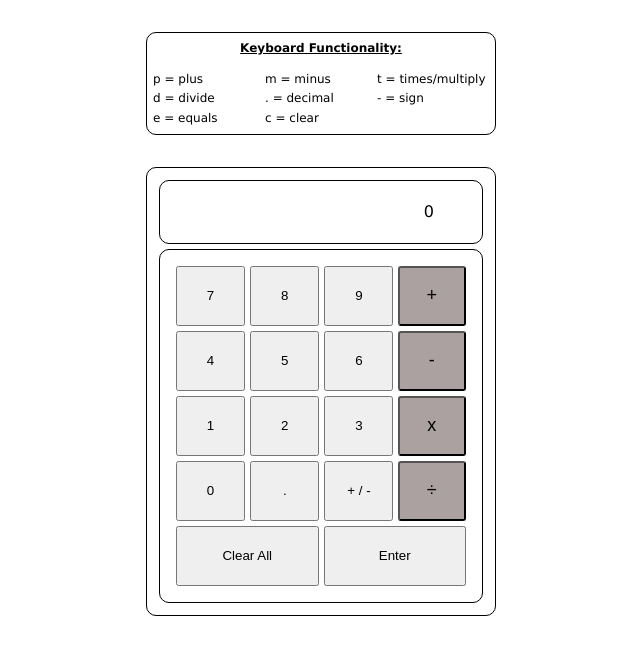
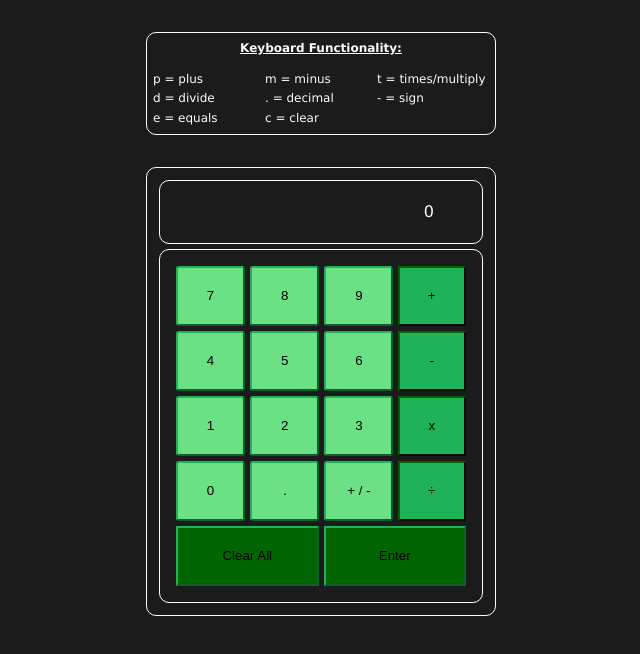
Before and after one commit to chrissoncrant/calculator-project-1, a plain HTML site: page index.html in a window 1280 px wide. Shown: the whole page, without its empty margins (319-959 px from the left). Drawn offline with Linux system fonts and the light colour scheme.

Commit message:
added dark mode style with green

```diff
--- a/style.css
+++ b/style.css
@@ -8,6 +8,7 @@ body {
     margin: 0;
     line-height: 1.6;
     font-family: Verdana, Geneva, Tahoma, sans-serif;
+    background-color:#1b1b1b;
 }
 
 img {
@@ -38,7 +39,8 @@ ul {
 }
 
 .bd {
-    border: 1px solid black;
+    border: 1px solid #FBFBF9;
+
 }
 
 .br {
@@ -47,6 +49,8 @@ ul {
 
 .main {
     margin-top: 2em;
+    color: #FBFBF9
+
 }
 
 #calculator-body {
@@ -82,6 +86,12 @@ ul {
     grid-gap: 5px;
 }
 
+.numbers-div button {
+    background-color: rgb(107, 224, 132);
+    border-color:rgb(32, 178, 88);
+    border-radius: 3px;
+}
+
 .operators-div {
     margin-left: 4px;
     display: grid;
@@ -89,16 +99,10 @@ ul {
     grid-gap: 5px;
 }
 
-.operator {
-    background-color: rgb(172, 161, 161);
-    font-size: 18px;
-    border-radius: 3px;
+.operators-div button {
+    background-color: rgb(32, 178, 88);
+    border-color: darkgreen;
 }
-
-.operator:hover {
-    background-color: lightgrey;
-}
-
 
 .enter-div {
     margin-top: 5px;
@@ -106,6 +110,11 @@ ul {
     grid-area: enter;
     grid-template-columns: 1fr 1fr;
     grid-gap: 5px;
+}
+
+.enter-div button {
+    background-color: darkgreen;
+    border-color: rgb(32, 178, 88) rgb(32, 178, 88) rgb(32, 178, 88) rgb(32, 178, 88);
 }
 
 ul {
```
